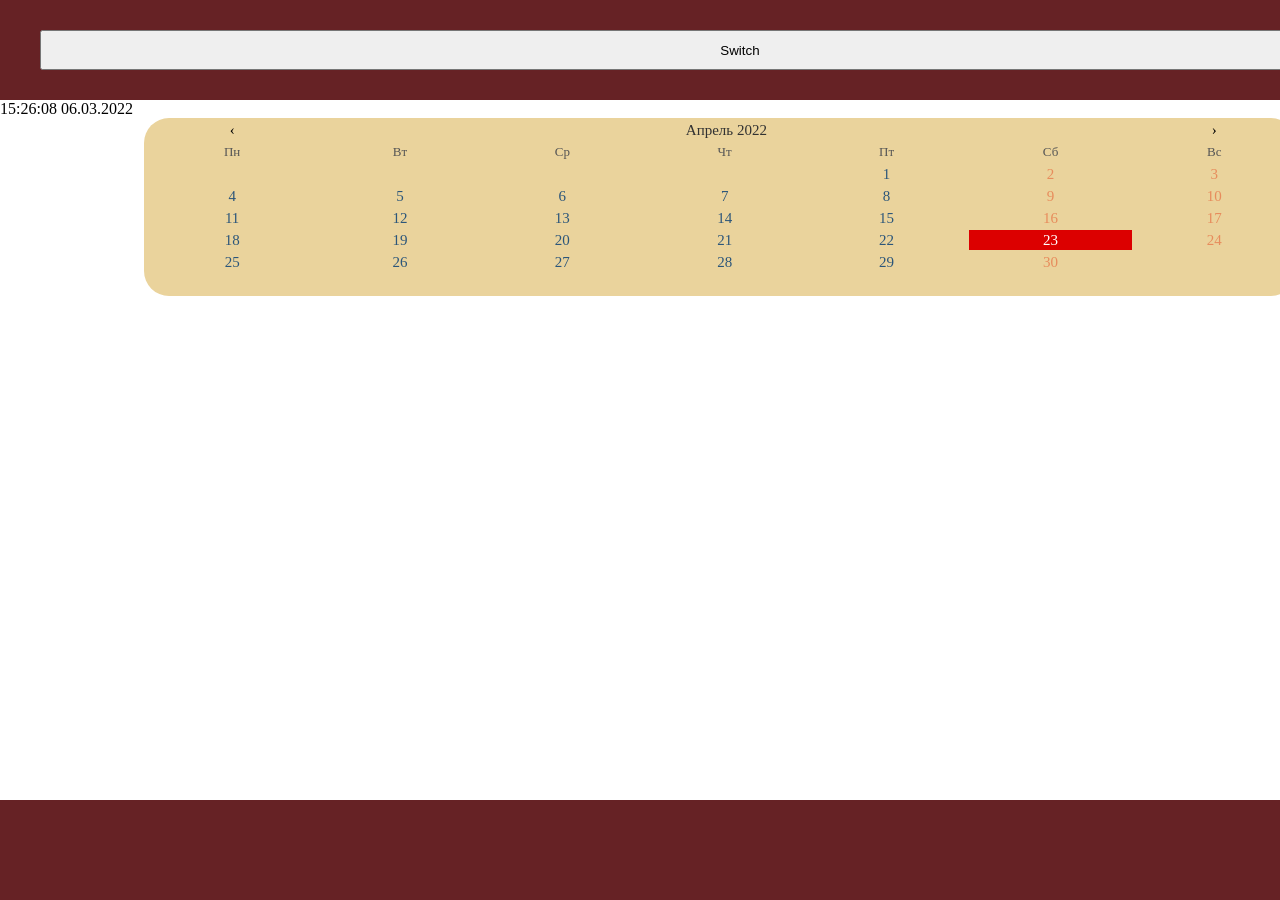
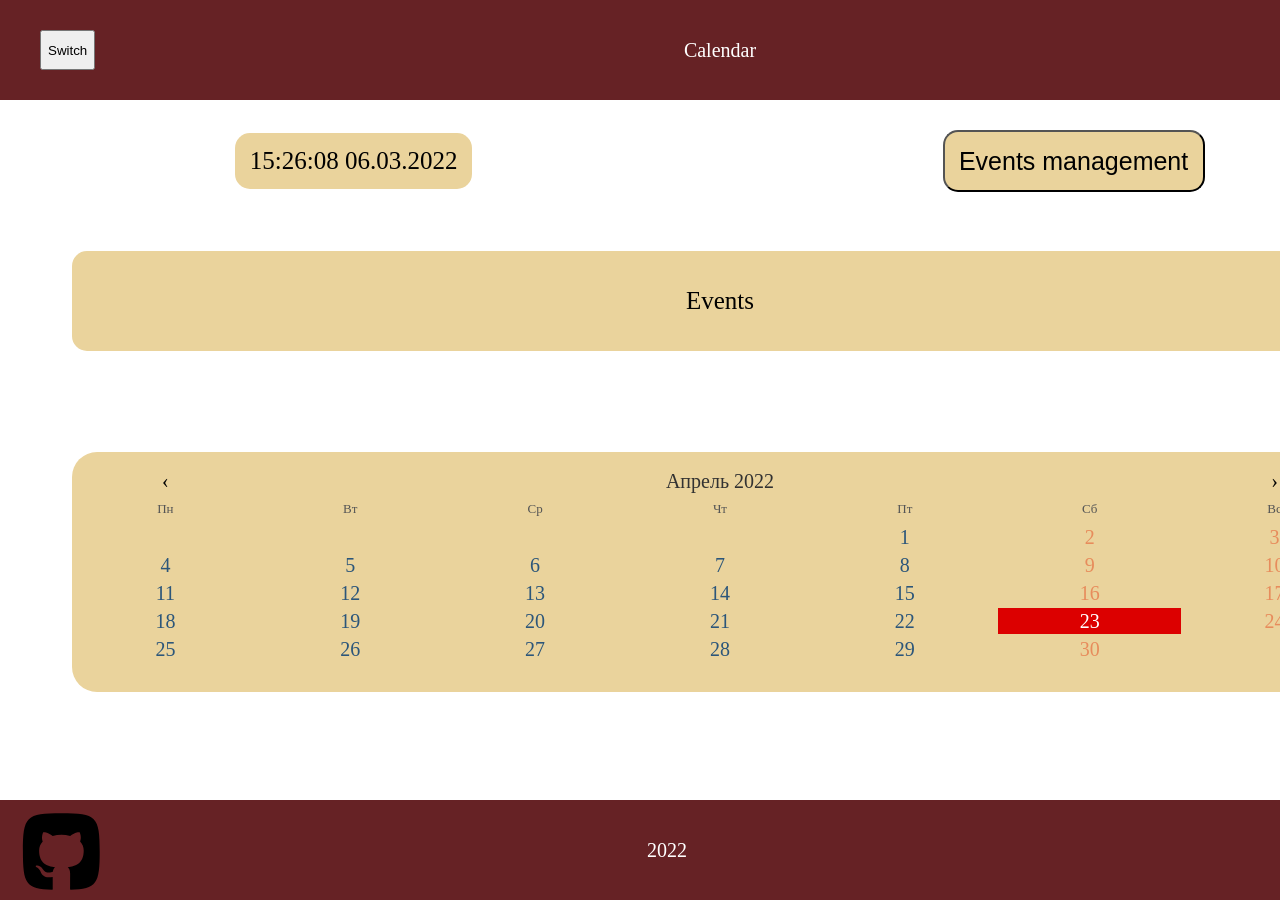
Before and after one commit to chijikdanila/Calendar, a plain HTML site: page index.html in a window 1280 px wide. Shown: the top 900 px of the page. Drawn offline with Linux system fonts and the light colour scheme.

Commit message:
Finished with main page

```diff
--- a/css/main.css
+++ b/css/main.css
@@ -20,6 +20,7 @@
 }
 
 .footerBody {
+    text-align: center;
     width: 100%;
     height: 100px;
     background-color: #662225;
@@ -43,8 +44,28 @@
     color: white;
     font-size: 20px;
 }
+
 .showCurrentTime {
-    margin: 0px;
+    margin-top: 5%;
+    border-radius: 15px;
+    font-size: 25px;
+    background: #EAD39C;
+    padding: 1% 1% 1% 1%;
+}
+
+.eventsManagment {
+    margin-top: 5%;
+    border-radius: 15px;
+    font-size: 25px;
+    background: #EAD39C;
+    transition: 1.1s;
+    padding: 1% 1% 1% 1%;
+}
+
+.eventsManagment:hover {
+    cursor: pointer;
+    color: #B51D0A;
+    background: #401214;
 }
 
 .inputChangePages {
@@ -54,46 +75,110 @@
     top: 30px;
     bottom: 0px;
     height: 40px;
+    width: fit-content;
 }
 
 .userProfile {
     float:right;
 }
 
+.githubIcon {
+    position: absolute;
+    left: 20px;
+    top: 810px;
+    width: 80px;
+    height: 80px;
+    display: inline-block;
+    background: black;
+    transition: 1.2s;
+    mask-image: url("/source/gitIcon.svg");
+    -webkit-mask-image: url("/source/gitIcon.svg");
+}
+
+.githubIcon:hover {
+    cursor: pointer;
+    background: #401214;
+}
+
+.yearCreation {
+    color:white;
+    font-size:20px;
+}
+
+.bsuirIcon {
+    float:right;
+    width: 80px;
+    height: 80px;
+    border: solid;
+    border-width: 4px;
+    margin-right: 18px;
+    margin-top: 8px;
+    border-color:#662225;
+    transition: 0.7s;
+}
+
+.bsuirIcon:hover {
+    cursor: pointer;
+    border-color:#401214;
+}
+
+.dateAndEvents {
+    width:100%;
+    height: 50px;
+    display: flex;
+    align-items: center;
+    justify-content: space-around;
+}
+
+.eventsList {
+    width: 90%;
+    height: 100px;
+    display: flex;
+    align-items: center;
+    justify-content: space-around;
+    margin-top: 7%;
+    margin-left: 5%;
+    border-radius: 15px;
+    font-size: 25px;
+    background: #EAD39C;
+}
+
 /*Calendar table*/
-#calendar_table {
-    width: 80%;
+#calendarTable {
+    width: 90%;
     font: monospace;
     line-height: 1.2em;
-    font-size: 15px;
+    font-size: 20px;
     text-align: center;
     background: #EAD39C;
     border-radius: 25px;
-    margin-left: 10%;
+    margin-left: 5%;
+    margin-top: 7%;
+    padding-top: 1%;
 }
 
-#calendar_table thead tr:last-child {
+#calendarTable thead tr:last-child {
     font-size: small;
     color: rgb(85, 85, 85);
 }
 
-#calendar_table thead tr:nth-child(1) td:nth-child(2) {
+#calendarTable thead tr:nth-child(1) td:nth-child(2) {
     color: rgb(50, 50, 50);
 }
 
-#calendar_table thead tr:nth-child(1) td:nth-child(1):hover, #calendar_table thead tr:nth-child(1) td:nth-child(3):hover {
+#calendarTable thead tr:nth-child(1) td:nth-child(1):hover, #calendarTable thead tr:nth-child(1) td:nth-child(3):hover {
     cursor: pointer;
 }
 
-#calendar_table tbody td {
+#calendarTable tbody td {
     color: rgb(44, 86, 122);
 }
 
-#calendar_table tbody td:nth-child(n+6), #calendar_table .holiday {
+#calendarTable tbody td:nth-child(n+6), #calendarTable .holiday {
     color: rgb(231, 140, 92);
 }
 
-#calendar_table tbody td.today {
+#calendarTable tbody td.today {
     background: rgb(220, 0, 0);
     color: #fff;
 }
--- a/index.html
+++ b/index.html
@@ -11,7 +11,7 @@
         <header class="headerBody">
             <input class="inputChangePages" type="button" value="Switch">
             <div class="divNameOfSection">
-                <label class="nameOfSection"></label>
+                <label class="nameOfSection">Calendar</label>
             </div>
             <label class="userProfile"></label>
         </header>
@@ -19,8 +19,12 @@
             <div class="wrapper">
                 <!--Calendar-->
                 <div id="calendar" class="block">
-                    <p class="showCurrentTime"></p>
-                    <table id="calendar_table">
+                    <div class="dateAndEvents">
+                        <label class="showCurrentTime"></label>
+                        <button class="eventsManagment">Events management</button>
+                    </div>
+                    <label class="eventsList">Events</label>
+                    <table id="calendarTable">
                         <thead>
                         <tr><td>‹<td colspan="5"><td>›
                         <tr><td>Пн<td>Вт<td>Ср<td>Чт<td>Пт<td>Сб<td>Вс
@@ -35,14 +39,22 @@
                     <!--Empty-->
                 </div>
                 <!--Add new event/Change existing event-->
-                <div id="events_changer" class="none">
+                <div id="eventsChanger" class="none">
                     <!--Empty-->
                 </div>
             </div>
         </main>
         <footer class="footerBody">
-
+            <a href="https://github.com/chijikdanila" target="_blank">
+                <div class="githubIcon"></div>
+            </a>
+            <div class="divNameOfSection">
+                <label class="yearCreation">2022</label>
+            </div>
+            <a href="https://www.bsuir.by" target="_blank">
+                <img class="bsuirIcon" src="./source/bsuir.jpg">
+            </a>
         </footer>
-        <script src="js/index.js"></script>
+        <script type="module" src="js/index.js"></script>
     </body>
 </html>
--- a/js/index.js
+++ b/js/index.js
@@ -70,12 +70,12 @@ function Calendar(id, year, month) {
         document.querySelector('#'+id+' tbody').innerHTML += '<tr><td>&nbsp;<td>&nbsp;<td>&nbsp;<td>&nbsp;<td>&nbsp;<td>&nbsp;<td>&nbsp;';
     }
 }
-Calendar("calendar_table", new Date().getFullYear(), new Date().getMonth());
+Calendar("calendarTable", new Date().getFullYear(), new Date().getMonth());
 // переключатель минус месяц
-document.querySelector('#calendar_table thead tr:nth-child(1) td:nth-child(1)').onclick = function() {
-    Calendar("calendar_table", document.querySelector('#calendar_table thead td:nth-child(2)').dataset.year, parseFloat(document.querySelector('#calendar_table thead td:nth-child(2)').dataset.month)-1);
+document.querySelector('#calendarTable thead tr:nth-child(1) td:nth-child(1)').onclick = function() {
+    Calendar("calendarTable", document.querySelector('#calendarTable thead td:nth-child(2)').dataset.year, parseFloat(document.querySelector('#calendarTable thead td:nth-child(2)').dataset.month)-1);
 }
 // переключатель плюс месяц
-document.querySelector('#calendar_table thead tr:nth-child(1) td:nth-child(3)').onclick = function() {
-    Calendar("calendar_table", document.querySelector('#calendar_table thead td:nth-child(2)').dataset.year, parseFloat(document.querySelector('#calendar_table thead td:nth-child(2)').dataset.month)+1);
+document.querySelector('#calendarTable thead tr:nth-child(1) td:nth-child(3)').onclick = function() {
+    Calendar("calendarTable", document.querySelector('#calendarTable thead td:nth-child(2)').dataset.year, parseFloat(document.querySelector('#calendarTable thead td:nth-child(2)').dataset.month)+1);
 }
```
Also changed, not shown: source/bsuir.jpg (added), source/gitIcon.svg (added).
